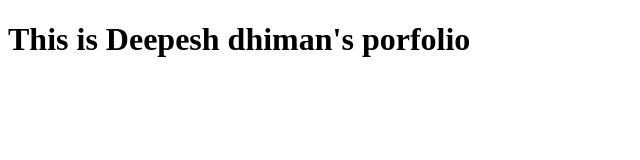
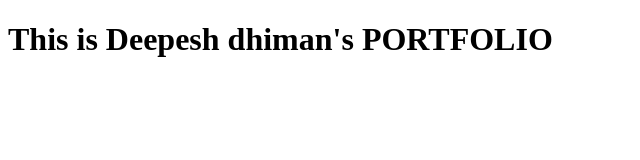
Before and after one commit to DeepDhiman03/deep-portfolio, a plain HTML site: page index.html in a window 1280 px wide. Shown: the whole page, without its empty margins (0-640 px from the left). Drawn offline with Linux system fonts and the light colour scheme.

Commit message:
added some changes

```diff
--- a/index.html
+++ b/index.html
@@ -6,6 +6,6 @@
     <title>Porfolio</title>
 </head>
 <body>
-    <h1>This is Deepesh dhiman's porfolio</h1>
+    <h1>This is Deepesh dhiman's PORTFOLIO</h1>
 </body>
 </html>
```
